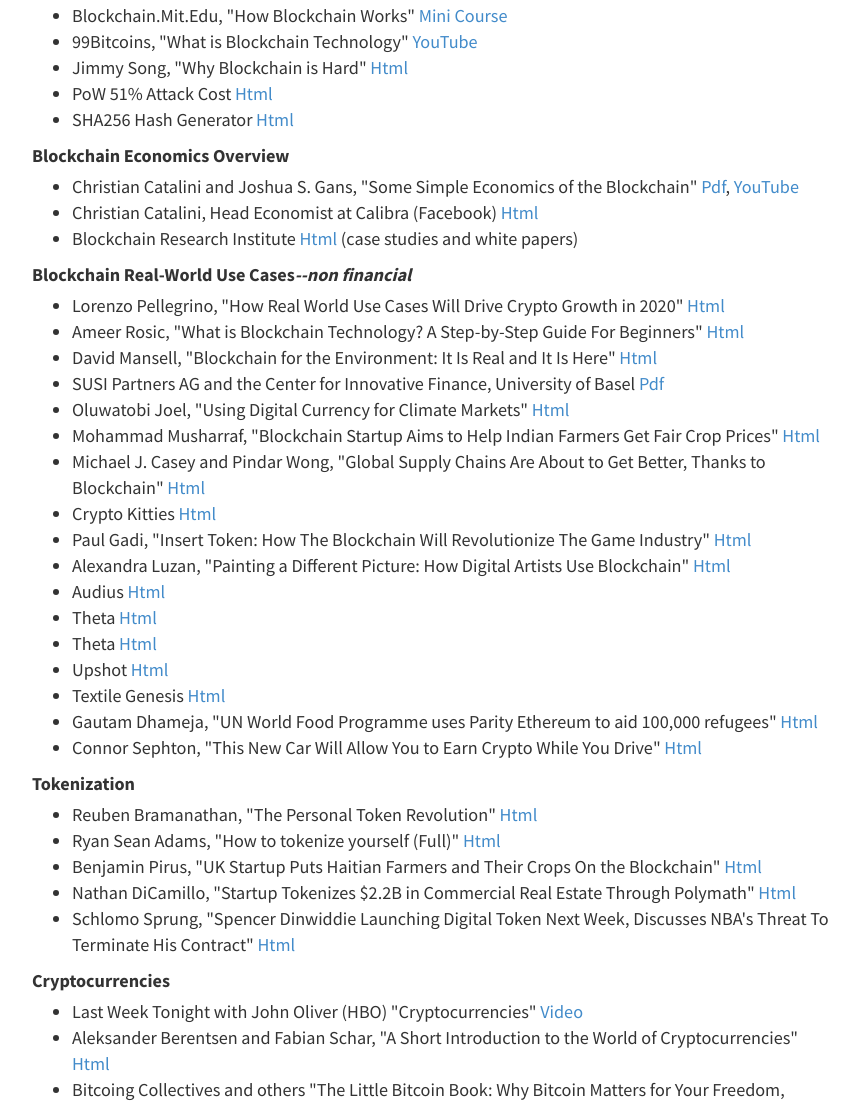
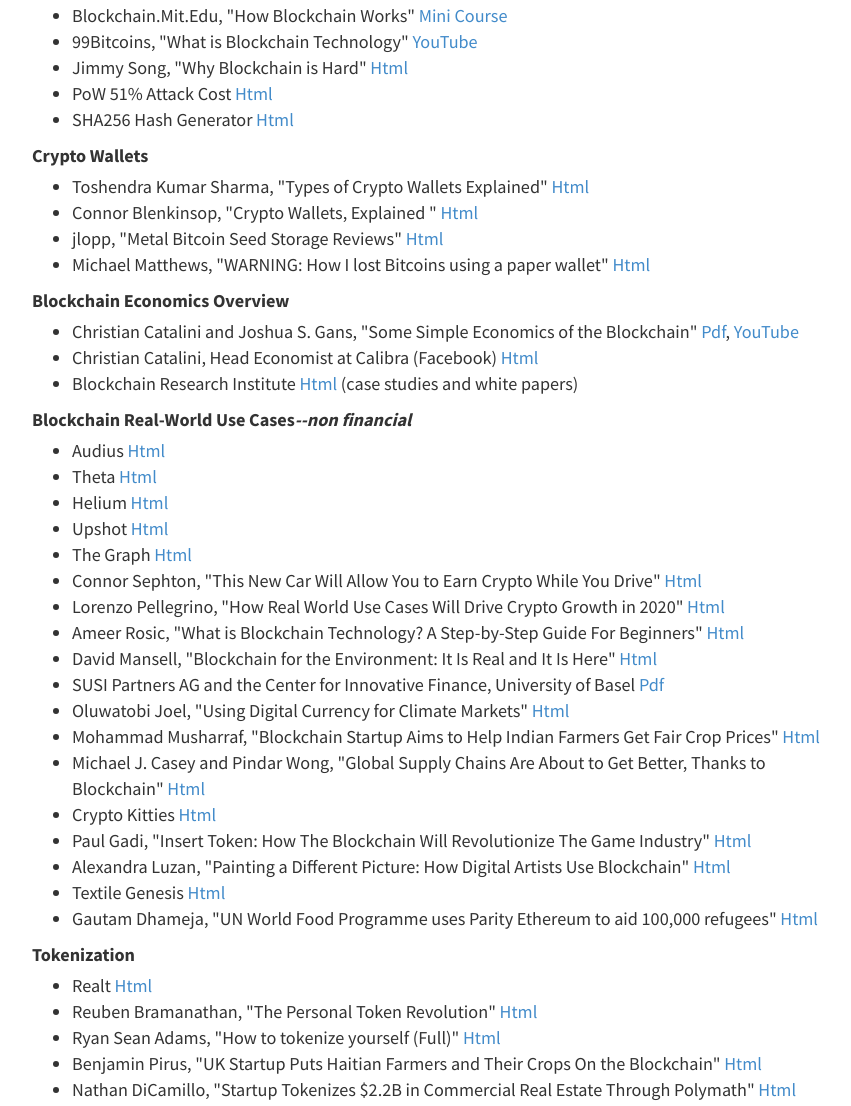
Before and after one commit to shakty/stefanobalietti.com, a plain HTML site: page teaching/blockchain-econ-radical-markets/index.htm in a window 1280 px wide. Shown: the part 3337-4443 px from the top of the page, without its empty margins (208-1059 px from the left). Drawn offline with Linux system fonts and the light colour scheme.

Commit message:
more blora

```diff
--- a/teaching/blockchain-econ-radical-markets/index.htm
+++ b/teaching/blockchain-econ-radical-markets/index.htm
@@ -312,11 +312,32 @@ more
         <li>
             PoW 51% Attack Cost <a href="https://www.crypto51.app/" target="_blank">Html</a>
         </li>
+
         <li>
             SHA256 Hash Generator <a href="https://passwordsgenerator.net/sha256-hash-generator/" target="_blank">Html</a>
         </li>
 
+    </ul>
 
+    <strong>Crypto Wallets</strong>
+
+        <ul>
+
+            <li>
+                Toshendra Kumar Sharma, "Types of Crypto Wallets Explained" <a href="https://www.blockchain-council.org/blockchain/types-of-crypto-wallets-explained/" target="_blank">Html</a>
+            </li>
+
+            <li>
+                Connor Blenkinsop, "Crypto Wallets, Explained " <a href="https://cointelegraph.com/explained/crypto-wallets-explained" target="_blank">Html</a>
+            </li>
+
+            <li>
+                jlopp, "Metal Bitcoin Seed Storage Reviews" <a href="https://jlopp.github.io/metal-bitcoin-storage-reviews/" target="_blank">Html</a>
+            </li>
+
+            <li>
+                Michael Matthews, "WARNING: How I lost Bitcoins using a paper wallet" <a href="https://steemit.com/bitcoin/@michaelmatthews/warning-how-i-lost-bitcoins-using-a-paper-wallet" target="_blank">Html</a>
+            </li>
         </ul>
 
     <strong>Blockchain Economics Overview</strong>
@@ -339,6 +360,30 @@ more
     <strong>Blockchain Real-World Use Cases<em>--non financial</em></strong>
 
     <ul>
+        <li>
+            Audius <a href="https://audius.co/" target="_blank">Html</a>
+        </li>
+
+        <li>
+            Theta <a href="https://www.thetatoken.org/" target="_blank">Html</a>
+        </li>
+
+        <li>
+            Helium <a href="https://www.helium.com/" target="_blank">Html</a>
+        </li>
+
+        <li>
+            Upshot <a href="https://upshot.io/" target="_blank">Html</a>
+        </li>
+
+        <li>
+            The Graph <a href="https://thegraph.com/" target="_blank">Html</a>
+        </li>
+
+
+        <li>
+            Connor Sephton, "This New Car Will Allow You to Earn Crypto While You Drive" <a href="https://coinmarketcap.com/alexandria/article/this-new-car-will-allow-you-to-earn-crypto-while-you-drive" target="_blank">Html</a>
+        </li>
 
         <li>
             Lorenzo Pellegrino, "How Real World Use Cases Will Drive Crypto Growth in 2020" <a href="https://cointelegraph.com/news/how-real-world-use-cases-will-drive-crypto-growth-in-2020" target="_blank">Html</a>
@@ -379,21 +424,6 @@ more
         <li>
             Alexandra Luzan, "Painting a Different Picture: How Digital Artists Use Blockchain" <a href="https://cointelegraph.com/news/painting-a-different-picture-how-digital-artists-use-blockchain" target="_blank">Html</a>
         </li>
-        <li>
-            Audius <a href="https://audius.co/" target="_blank">Html</a>
-        </li>
-
-        <li>
-            Theta <a href="https://www.thetatoken.org/" target="_blank">Html</a>
-        </li>
-
-        <li>
-            Theta <a href="https://www.helium.com/" target="_blank">Html</a>
-        </li>
-
-        <li>
-            Upshot <a href="https://upshot.io/" target="_blank">Html</a>
-        </li>
 
         <li>
             Textile Genesis <a href="https://textilegenesis.com/" target="_blank">Html</a>
@@ -403,17 +433,17 @@ more
             Gautam Dhameja, "UN World Food Programme uses Parity Ethereum to aid 100,000 refugees" <a href="https://www.parity.io/un-world-food-programme-uses-parity-ethereum-to-aid-100-000-refugees/" target="_blank">Html</a>
         </li>
 
-        <li>
-            Connor Sephton, "This New Car Will Allow You to Earn Crypto While You Drive" <a href="https://coinmarketcap.com/alexandria/article/this-new-car-will-allow-you-to-earn-crypto-while-you-drive" target="_blank">Html</a>
-        </li>
-
     </ul>
-
 
 
     <strong>Tokenization</strong>
 
     <ul>
+
+        <li>
+            Realt <a href="https://realt.co/" target="_blank">Html</a>
+        </li>
+
         <li>
             Reuben Bramanathan, "The Personal Token Revolution" <a href="https://medium.com/@bramanathan/the-personal-token-revolution-754e3fe0987e" target="_blank">Html</a>
         </li>
@@ -424,12 +454,16 @@ more
         <li>
             Benjamin Pirus, "UK Startup Puts Haitian Farmers and Their Crops On the Blockchain" <a href="https://cointelegraph.com/news/uk-startup-puts-haitian-farmers-and-their-crops-on-the-blockchain" target="_blank">Html</a>
         </li>
+
         <li>
             Nathan DiCamillo, "Startup Tokenizes $2.2B in Commercial Real Estate Through Polymath" <a href="https://www.coindesk.com/startup-tokenizes-2-2b-in-commercial-real-estate-through-polymath" target="_blank">Html</a>
         </li>
+
         <li>
             Schlomo Sprung, "Spencer Dinwiddie Launching Digital Token Next Week, Discusses NBA's Threat To Terminate His Contract" <a href="https://www.forbes.com/sites/shlomosprung/2020/01/10/spencer-dinwiddie-launching-digital-token-next-week-discusses-nbas-threat-to-terminate-his-contract/" target="_blank">Html</a>
         </li>
+
+
 
     </ul>
 
@@ -620,29 +654,15 @@ more
             ETH Gas Station <a href="https://ethgasstation.info/" target="_blank">Html</a>
         </li>
 
-    </ul>
-
-    <strong>Crypto Wallets</strong>
-
-        <ul>
-
         <li>
-                Toshendra Kumar Sharma, "Types of Crypto Wallets Explained" <a href="https://www.blockchain-council.org/blockchain/types-of-crypto-wallets-explained/" target="_blank">Html</a>
+            Ethereum Improvement Proposals <a href="https://eips.ethereum.org/" target="_blank">Html</a>
         </li>
 
         <li>
-                Connor Blenkinsop, "Crypto Wallets, Explained " <a href="https://cointelegraph.com/explained/crypto-wallets-explained" target="_blank">Html</a>
+            A Visual History of Ethereum in Data <a href="https://ethstory.eth.link/" target="_blank">Html</a>
         </li>
 
-            <li>
-                jlopp, "Metal Bitcoin Seed Storage Reviews" <a href="https://jlopp.github.io/metal-bitcoin-storage-reviews/" target="_blank">Html</a>
-            </li>
-
-            <li>
-                Michael Matthews, "WARNING: How I lost Bitcoins using a paper wallet" <a href="https://steemit.com/bitcoin/@michaelmatthews/warning-how-i-lost-bitcoins-using-a-paper-wallet" target="_blank">Html</a>
-            </li>
     </ul>
-
 
 
         <strong>Scams, Bankruptcies, Hacks, etc.</strong>
@@ -682,7 +702,7 @@ more
                 </li>
 
                 <li>
-                    Bankless, "The Attack on Hugh Karp: Post-Mortem" <a href="https://www.youtube.com/watch?v=__8sGeBVYrM" target="_blank">YouTube</a>
+                    Bankless, "How a DeFi power user got hacked for $24M"  <a href="https://newsletter.banklesshq.com/p/how-a-defi-power-user-got-hacked" target="_blank">Html</a>, <a href="https://www.youtube.com/watch?v=__8sGeBVYrM" target="_blank">YouTube</a>
                 </li>
 
                 <li>
@@ -733,6 +753,11 @@ more
     <strong>Social Tokens</strong>
 
     <ul>
+
+        <li>
+            Andrew Steinwold, The Social Token Revolution <a href="https://andrewsteinwold.substack.com/p/-exploring-the-social-token-revolution" target="_blank">Html</a>
+        </li>
+
         <li>
             Roll Tokens <a href="https://tryroll.com/" target="_blank">Html</a>
         </li>
@@ -747,6 +772,12 @@ more
 
     <ul>
 
+
+
+        <li>
+            andrew Steinwold, "Quick Overview Of The NFT Ecosystem" <a href="https://andrewsteinwold.substack.com/p/-quick-overview-of-the-nft-ecosystem" target="_blank">Html</a>
+        </li>
+
         <li>
             Coopahtroopa, "The Landscape of NFTs" <a href="https://coopahtroopa.mirror.xyz/PF42Z9oE_r6yhZN9jZrrseXfHaZALj9JIfMplshlgQ0" target="_blank">Html</a>
         </li>
@@ -754,7 +785,6 @@ more
         <li>
             Devin Finzer, "The Non-Fungible Token Bible: Everything you need to know about NFTs" <a href="https://opensea.io/blog/guides/non-fungible-tokens/" target="_blank">Html</a>
         </li>
-
 
         <li>
             How NFTs are stored <a href="https://checkmynft.com/" target="_blank">Html</a>
@@ -780,10 +810,23 @@ more
             David Gerard, "NFTs: crypto grifters try to scam artists, again" <a href="https://davidgerard.co.uk/blockchain/2021/03/11/nfts-crypto-grifters-try-to-scam-artists-again/" target="_blank">Html</a>
         </li>
 
+        <li>
+            Andrew Steinwold, "NFT Survey Results - 96 Respondents Are Looking To Spend +$1.9m On NFTs In 2021!" <a href="https://andrewsteinwold.substack.com/p/-nft-survey-results-96-respondents" target="_blank">Html</a>
+        </li>
+
+        <li>
+            Laura Shin, "What Exactly Do You Get When You Buy an NFT? Three Lawyers Discuss" <a href="https://unchainedpodcast.com/what-exactly-do-you-get-when-you-buy-an-nft-three-lawyers-discuss/" target="_blank">Podcast</a>
+        </li>
+
 
         <li>
             Cryptoart.io <a href="https://cryptoart.io/" target="_blank">Html & Data</a>
         </li>
+
+        <li>
+            Cryptoart Pulse <a href="https://cryptoartpulse.com/" target="_blank">Html & Data</a>
+        </li>
+
 
     </ul>
 
```
Lines whose indentation alone changed are shown as unchanged.
